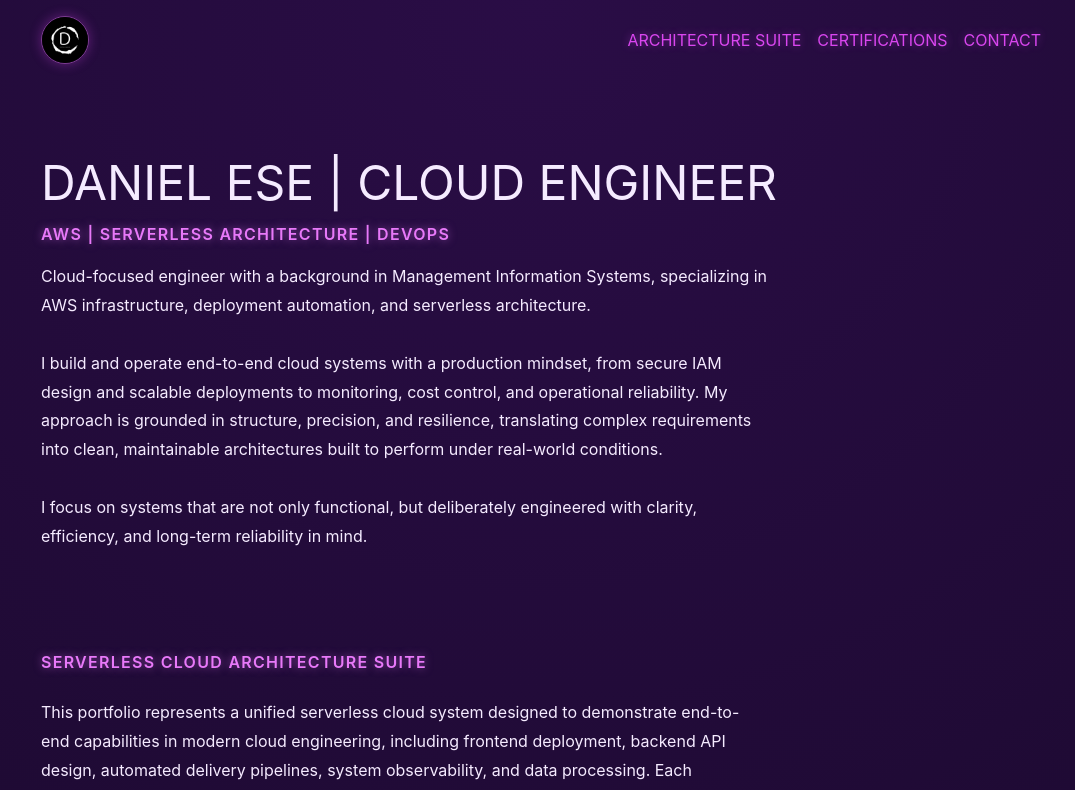
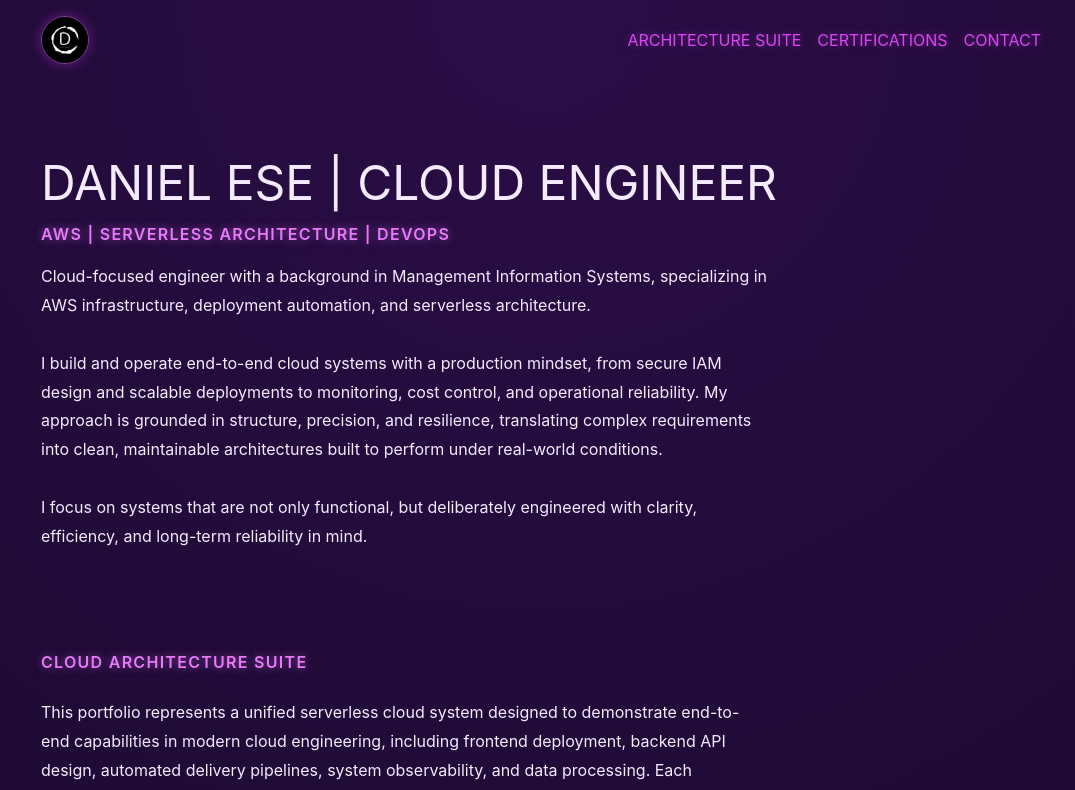
Before and after one commit to tracilvrd/aws-cloud-engineer-portfolio, a React (Vite) app: page / in a window 1280 px wide. Shown: the top 790 px of the page, without its empty margins (99-1174 px from the left). Built offline with nearby package versions, Linux system fonts and the light colour scheme.

Commit message:
feat: update ServerlessArchitecture.jsx title for clarity

```diff
--- a/src/components/ServerlessArchitecture.jsx
+++ b/src/components/ServerlessArchitecture.jsx
@@ -46,7 +46,7 @@ function ServerlessArchitecture() {
 
   return (
     <Section id="projects" title="">
-      <p className="eyebrow mb-6">SERVERLESS CLOUD ARCHITECTURE SUITE</p>
+      <p className="eyebrow mb-6">CLOUD ARCHITECTURE SUITE</p>
       <p className="about-text">
         This portfolio represents a unified serverless cloud system designed to demonstrate end-to-end capabilities in modern cloud engineering, including frontend deployment, backend API design, automated delivery pipelines, system observability, and data processing.
 
```
